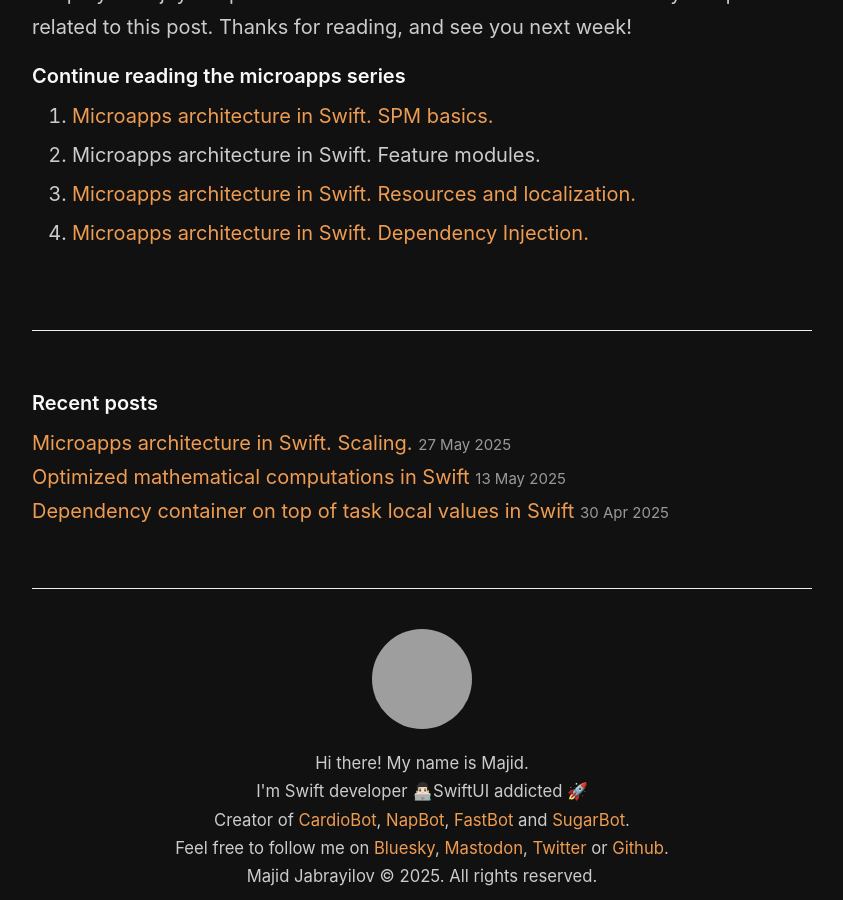
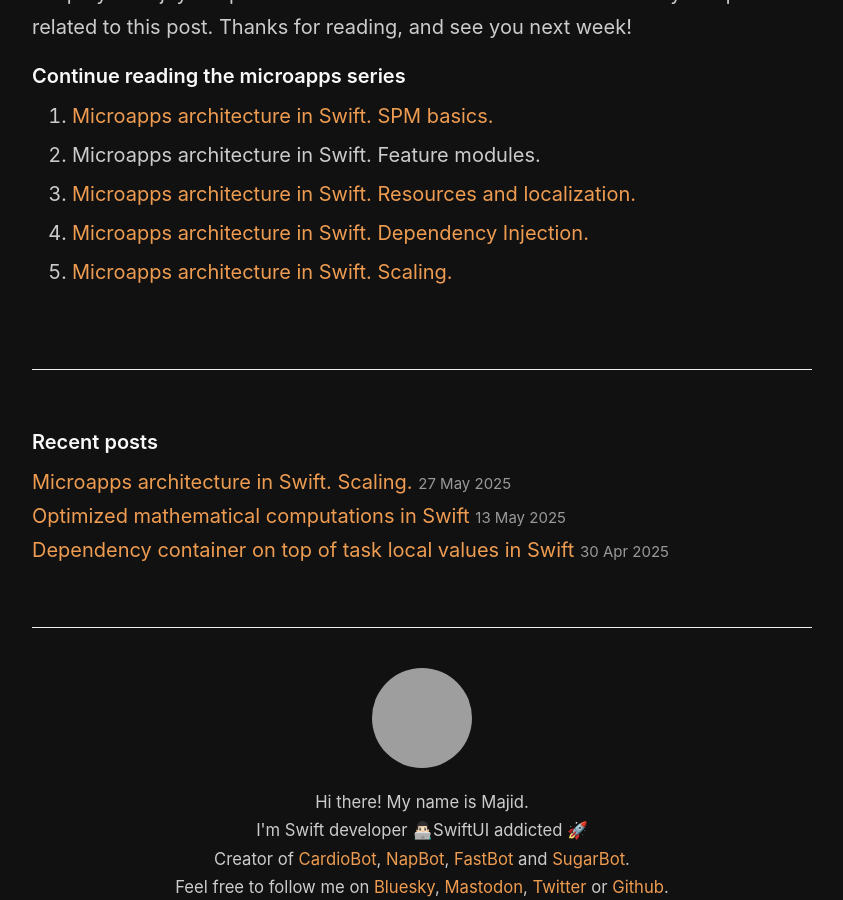
Before and after one commit to mecid/mecid.github.io, a Jekyll site: the page built from _posts/2022-01-19-microapps-architecture-in-swift-feature-modules.md, in a window 1280 px wide and 900 px high, scrolled down 4380 px, cut to the strip 0-900 px from the top of the window. Shown: the whole strip, without its empty margins (218-1061 px from the left). Built offline with Jekyll 4.4.1, drawn with Linux system fonts in a browser that asks for light colours; grey boxes are pictures that could not be loaded.

Commit message:
scaling post ref added to the micro apps feature modules post

```diff
--- a/_posts/2022-01-19-microapps-architecture-in-swift-feature-modules.md
+++ b/_posts/2022-01-19-microapps-architecture-in-swift-feature-modules.md
@@ -153,3 +153,4 @@ This week we learned about the feature modules and how they can improve the deve
 2. Microapps architecture in Swift. Feature modules.
 3. [Microapps architecture in Swift. Resources and localization.](/2022/01/26/microapps-architecture-in-swift-resources-and-localization/)
 4. [Microapps architecture in Swift. Dependency Injection.](/2022/02/02/microapps-architecture-in-swift-dependency-injection/)
+5. [Microapps architecture in Swift. Scaling.](/2025/05/27/microapps-architecture-in-swift-scaling/)
```
